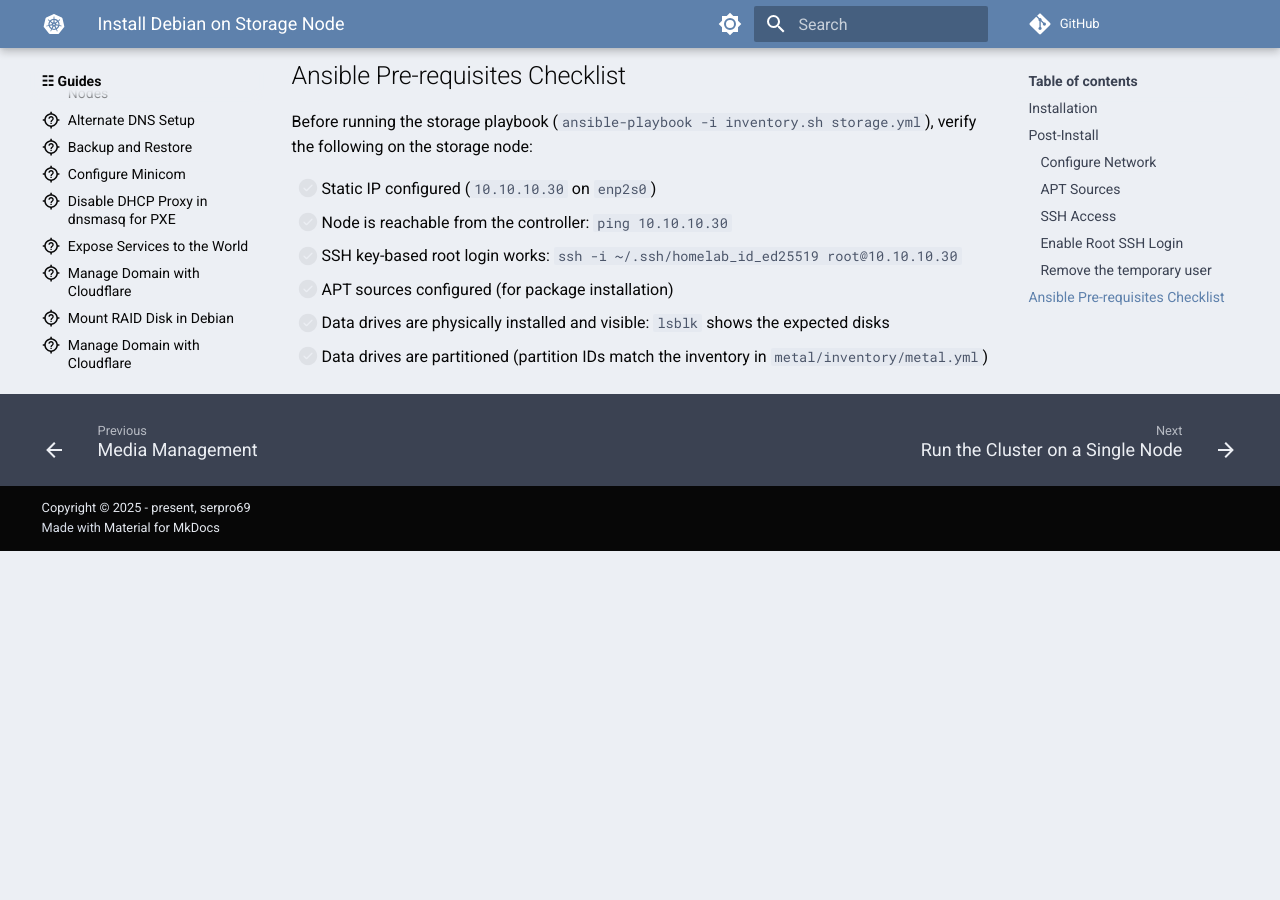
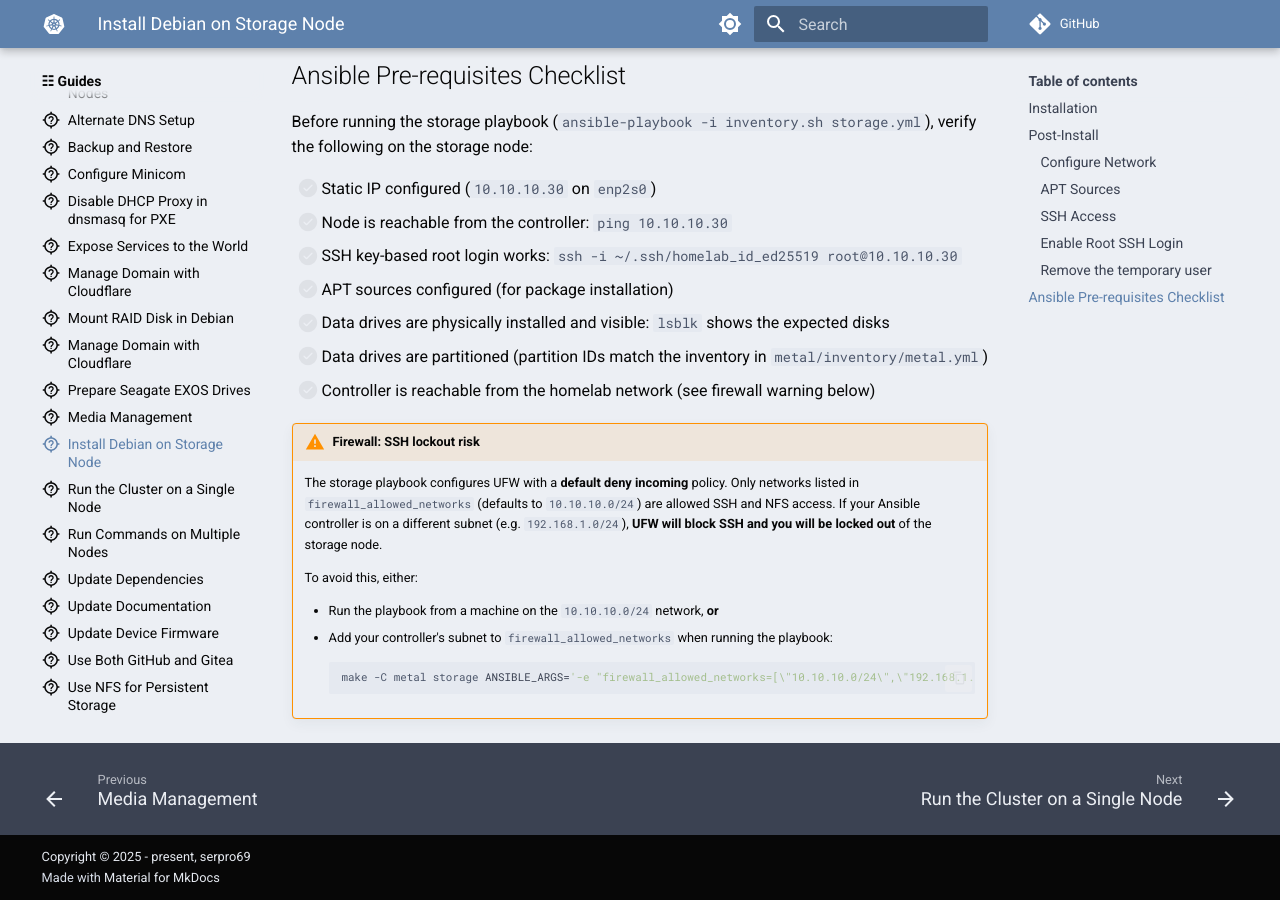
Before and after one commit to serpro69/ktchn8s, an MkDocs documentation site: the page built from docs/guides/how_to_install_debian_on_storage_node.md, in a window 1280 px wide and 900 px high, scrolled down 2660 px. Built offline with MkDocs 1.6.1 and Material for MkDocs 9.7.7, drawn with Linux system fonts in a browser that asks for light colours; comment, search, counter and statistics services are not loaded; the version menu is left out; before the commit the page ends 3211 px from its top, so only the background shows below that.

Commit message:
Add default ufw rules on storage host

````diff
--- a/docs/guides/how_to_install_debian_on_storage_node.md
+++ b/docs/guides/how_to_install_debian_on_storage_node.md
@@ -115,3 +115,16 @@ Before running the storage playbook (`ansible-playbook -i inventory.sh storage.y
 - [ ] APT sources configured (for package installation)
 - [ ] Data drives are physically installed and visible: `lsblk` shows the expected disks
 - [ ] Data drives are partitioned (partition IDs match the inventory in `metal/inventory/metal.yml`)
+- [ ] Controller is reachable from the homelab network (see firewall warning below)
+
+!!! warning "Firewall: SSH lockout risk"
+    The storage playbook configures UFW with a **default deny incoming** policy. Only networks listed in `firewall_allowed_networks` (defaults to `10.10.10.0/24`) are allowed SSH and NFS access. If your Ansible controller is on a different subnet (e.g. `192.168.1.0/24`), **UFW will block SSH and you will be locked out** of the storage node.
+
+    To avoid this, either:
+
+    - Run the playbook from a machine on the `10.10.10.0/24` network, **or**
+    - Add your controller's subnet to `firewall_allowed_networks` when running the playbook:
+
+        ```bash
+        make -C metal storage ANSIBLE_ARGS='-e "firewall_allowed_networks=[\"10.10.10.0/24\",\"192.168.1.0/24\"]"'
+        ```
````
Also changed, not shown: docs/info/todo.md (+7 -1 lines), 3 other files.
